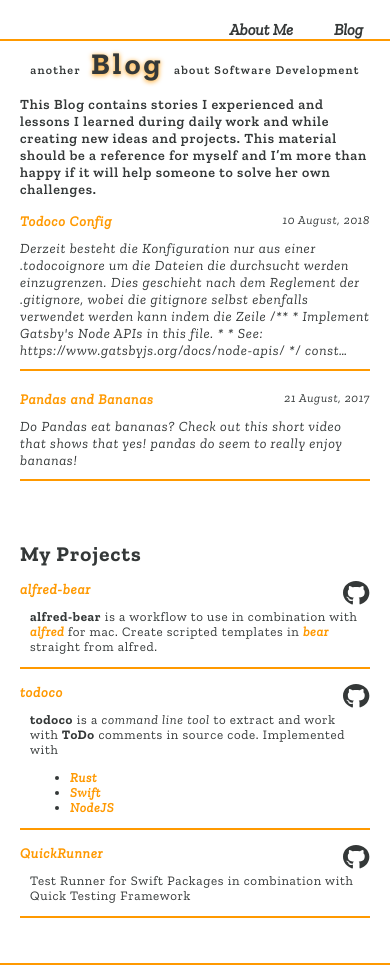
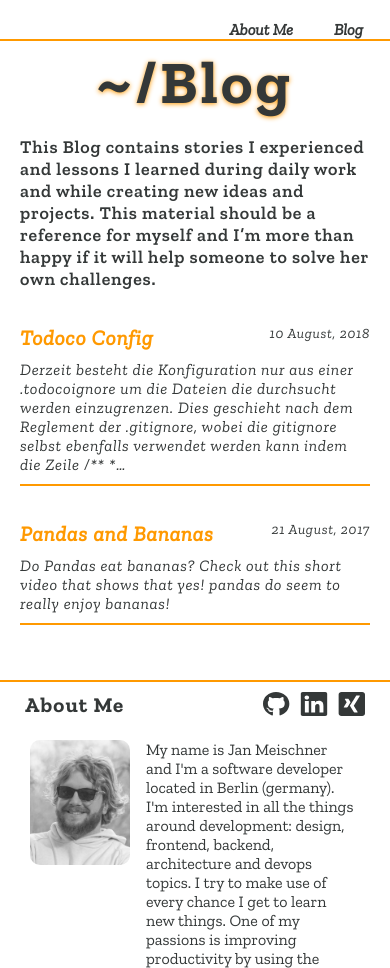
Before and after one commit to jmeischner/archive-jmeischner.github.io, a Gatsby site: page / in a window 390 px wide. Shown: the top 968 px of the page. Built offline with nearby package versions, Linux system fonts and the light colour scheme; Gatsby itself is replaced by a stand-in of ours.

Commit message:
Fix font-sizes on mobile

```diff
--- a/src/components/base/pageTitle/title.js
+++ b/src/components/base/pageTitle/title.js
@@ -15,6 +15,7 @@
   @media (${p => p.theme.media.small}) {
     font-size: 12px;
     margin-bottom: 5px;
+    display: none;
   }
 `
 
@@ -28,7 +29,9 @@
   text-shadow: 0 1px 5px ${p => p.theme.color.secondary};
 
   @media (${p => p.theme.media.small}) {
-    font-size: 30px;
+    &:before {
+      content: "~/";
+    }
   }
 `
 
@@ -37,6 +40,10 @@
     justify-content: center;
     margin-top: 5px;
     width: 100%;
+
+    /* &:before {
+      content: "My "
+    } */
   }
 `
 
--- a/src/components/index/articleListItem.js
+++ b/src/components/index/articleListItem.js
@@ -14,7 +14,7 @@
   margin-bottom: 10px;
 
   @media (${p => p.theme.media.small}) {
-    font-size: 14px;
+    font-size: ${p => p.theme.fontSize.h3};
   }
 `
 
@@ -24,6 +24,10 @@
   font-size: ${p => p.theme.fontSize.xsm};
   letter-spacing: 0.66px;
   text-align: right;
+
+  @media (${p => p.theme.media.small}) {
+    font-size: ${p => p.theme.fontSize.sm};
+  }
 `
 
 const ItemExcerpt = styled(Flex)`
@@ -36,7 +40,7 @@
 
   @media (${p => p.theme.media.small}) {
     font-weight: ${p => p.theme.zilla.light};
-    font-size: ${p => p.theme.fontSize.sm};
+    font-size: ${p => p.theme.fontSize.s};
     letter-spacing: 0.66px;
     margin-left: 0;
   }
@@ -45,6 +49,10 @@
 const ItemContainer = styled(Container)`
     border-bottom: 2px solid ${p => p.theme.color.secondary};
     margin-bottom: 20px;
+
+    @media (${p => p.theme.media.small}) {
+      margin-bottom: 35px;
+    }
 `
 
 export default ({ title, date, slug, children }) => {
--- a/src/components/index/project.js
+++ b/src/components/index/project.js
@@ -12,9 +12,7 @@
   max-width: 220px;
 
   @media (${p => p.theme.media.small}) {
-    width: 100%;
-    max-width: 100%;
-    border: 0;
+    display: none;
   }
 `
 
--- a/src/components/index/summary.js
+++ b/src/components/index/summary.js
@@ -1,13 +1,13 @@
 import styled from 'styled-components'
 
 export default styled.p`
-  font-size: 14px;
+  font-size: ${p => p.theme.fontSize.m};
   font-weight: ${p => p.theme.zilla.semibold};
   color: ${p => p.theme.color.primary};
   letter-spacing: 0.77px;
-  margin-bottom: 50px;
+  margin-bottom: 40px;
 
   @media (${p => p.theme.media.small}) {
-      margin-bottom: 15px;
+      margin-bottom: 35px;
   }
 `
--- a/src/components/layout/theme.js
+++ b/src/components/layout/theme.js
@@ -16,9 +16,9 @@
   },
   fontSize: {
     h1: "24px",
-    h2: "18px",
+    h2: "22px",
     h3: "21px",
-    p: "18px",
+    m: "18px",
     s: "16px",
     sm: "14px",
     xsm: "12px"
--- a/src/pages/index.js
+++ b/src/pages/index.js
@@ -19,7 +19,7 @@
 const IndexPage = ({ data }) => {
   return (
     <Layout>
-      <SEO title="Home" />
+      <SEO title="Blog of Jan Meischner about Software Development and Productivity" />
       <Container direction="column">
         <PageTitle />
         <Flex>
@@ -103,7 +103,7 @@
           }
           id
           timeToRead
-          excerpt(truncate: true, pruneLength: 350)
+          excerpt(truncate: true, pruneLength: 250)
           frontmatter {
             date(formatString: "DD MMMM, YYYY")
             title
--- a/src/templates/blogPost.js
+++ b/src/templates/blogPost.js
@@ -24,14 +24,14 @@
 const PostBody = styled(Flex)`
 
   p:first-of-type {
-    font-size: ${p => p.theme.fontSize.p};
+    font-size: ${p => p.theme.fontSize.m};
     font-weight: ${p => p.theme.zilla.semibold};
     padding-bottom: 30px;
   }
 
   p {
     font-weight: ${p => p.theme.zilla.regular};
-    font-size: ${p => p.theme.fontSize.p};
+    font-size: ${p => p.theme.fontSize.m};
   }
 
   h2 {
```
